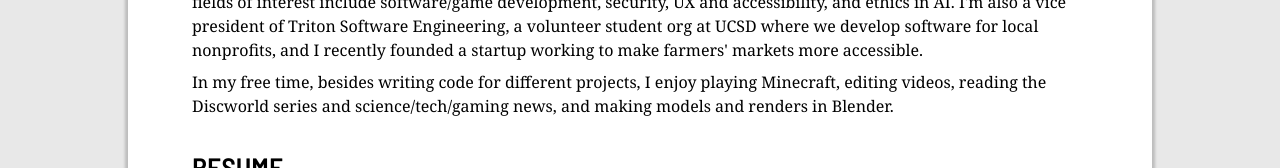
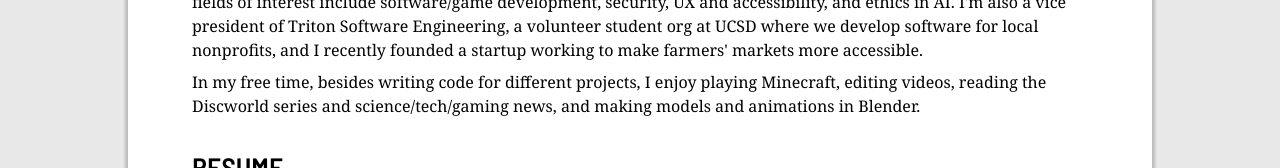
Before and after one commit to wllmwu/wllmwu.github.io, a React (Vite) app: page /about in a window 1280 px wide. Shown: the part 582-750 px from the top of the page. Built offline with nearby package versions, Linux system fonts and the light colour scheme.

Commit message:
Update links for .net domain

```diff
--- a/src/pages/about.mdx
+++ b/src/pages/about.mdx
@@ -2,7 +2,7 @@
 
 I'm a fourth-year computer science student at UC San Diego. I chose to study CS in order to learn more about how modern technology works, in both theory and practice, and how I could build things for others to use and enjoy. My fields of interest include software/game development, security, UX and accessibility, and ethics in AI. I'm also a vice president of Triton Software Engineering, a volunteer student org at UCSD where we develop software for local nonprofits, and I recently founded a startup working to make farmers' markets more accessible.
 
-In my free time, besides writing code for different projects, I enjoy playing Minecraft, editing videos, reading the Discworld series and science/tech/gaming news, and making models and renders in Blender.
+In my free time, besides writing code for different projects, I enjoy playing Minecraft, editing videos, reading the Discworld series and science/tech/gaming news, and making models and animations in Blender.
 
 ## Resume
 
@@ -17,7 +17,7 @@ Direct link: [My resume (PDF)](/resume.pdf)
 
 ## Links
 
-- This website: [williamwu.site](/)
+- This website: [williamwu.net](/)
 - GitHub profile: [github.com/wllmwu](https://github.com/wllmwu)
 - LinkedIn profile: [www.linkedin.com/in/wllmwu](https://www.linkedin.com/in/wllmwu)
 
```
Also changed, not shown: 1 other file (tests, documents, lock files or other folders).
